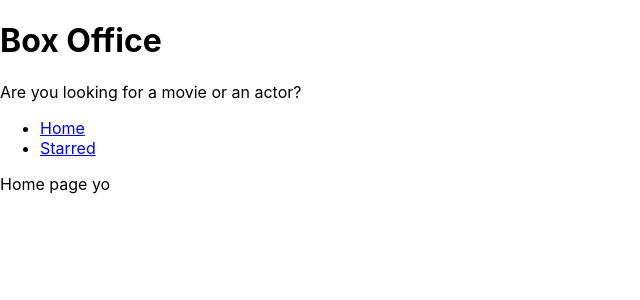
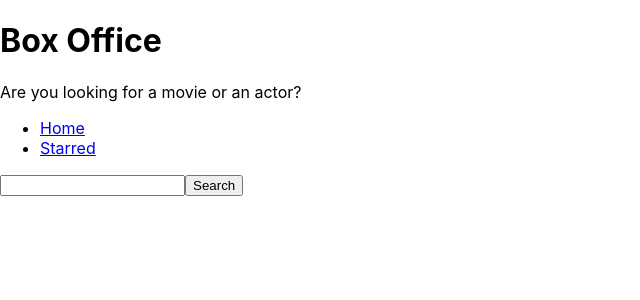
Before and after one commit to cgriff21/box-office, a React (Create React App) app: page / in a window 1280 px wide. Shown: the top 300 px of the page, without its empty margins (0-640 px from the left). Built offline with nearby package versions, Linux system fonts and the light colour scheme.

Commit message:
search from api and created search bar

```diff
--- a/src/pages/Home.js
+++ b/src/pages/Home.js
@@ -1,8 +1,41 @@
-import React from 'react';
+import React, { useState } from 'react';
 import MainPageLayout from '../components/MainPageLayout';
 
 const Home = () => {
-  return <MainPageLayout>Home page yo</MainPageLayout>;
+  const [input, setInput] = useState('');
+
+  const onSearch = () => {
+    // https://api.tvmaze.com/search/shows?q=girls
+    fetch(`http://api.tvmaze.com/search/shows?q=${input}`)
+      .then(res => res.json())
+      .then(result => {
+        console.log(result);
+      });
+  };
+
+  const onInputChange = ev => {
+    setInput(ev.target.value);
+  };
+
+  const onKeyDown = ev => {
+    if (ev.keyCode === 13) {
+      onSearch();
+    }
+  };
+
+  return (
+    <MainPageLayout>
+      <input
+        type="text"
+        onChange={onInputChange}
+        onKeyDown={onKeyDown}
+        value={input}
+      />
+      <button type="button" onClick={onSearch}>
+        Search
+      </button>
+    </MainPageLayout>
+  );
 };
 
 export default Home;
```
